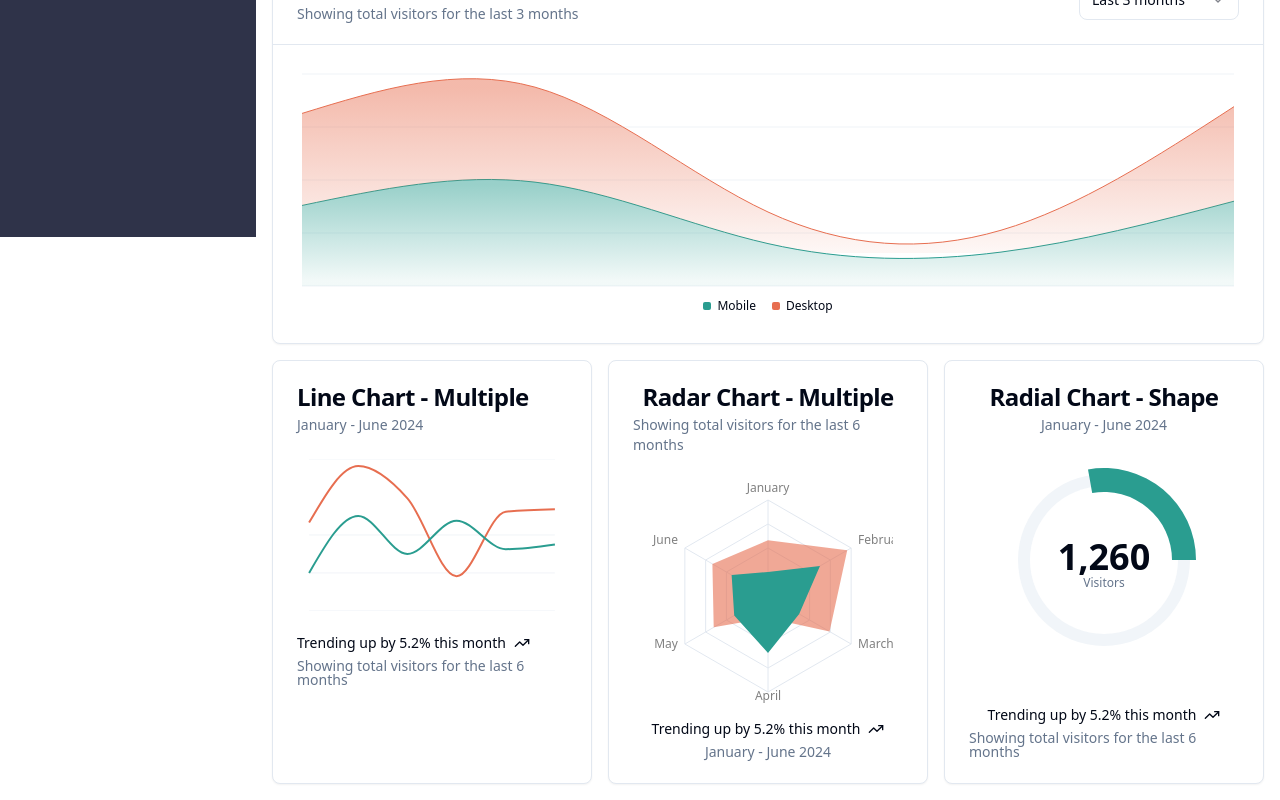
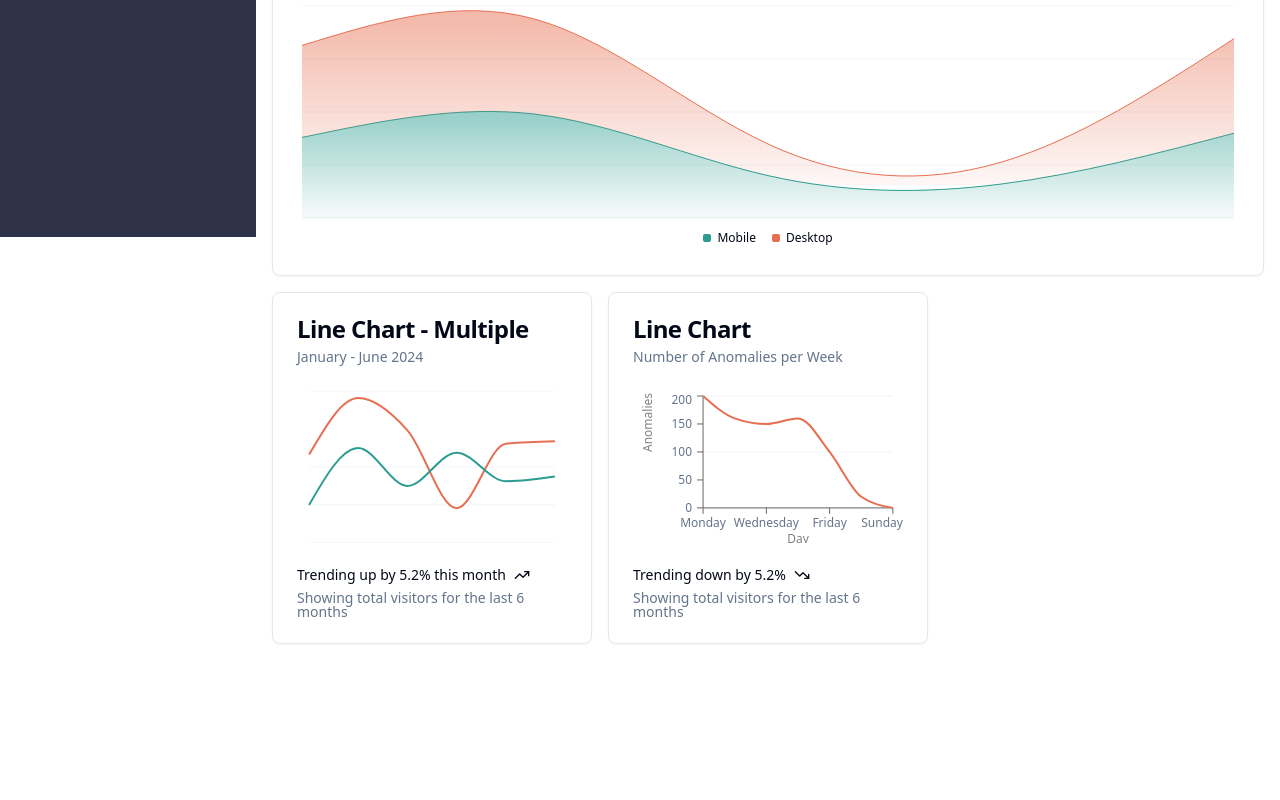
Before and after one commit to LongNgd/COS40006-G1B, a React (Vite) app in the folder frontend/: page /dashboard in a window 1280 px wide. Shown: the part 563-1363 px from the top of the page. After the commit the page ends 1223 px from the top, so only its background shows below. Built offline with nearby package versions, Linux system fonts and the light colour scheme; sample sign-in values are in the browser's storage.

Commit message:
testing dashboard

```diff
--- a/frontend/src/components/Chart/BarC.tsx
+++ b/frontend/src/components/Chart/BarC.tsx
@@ -1,4 +1,4 @@
-import { TrendingUp } from "lucide-react"
+import { } from "lucide-react"
 import { Bar, BarChart, CartesianGrid } from "recharts"
 
 import {
@@ -19,22 +19,16 @@ import {
 export const description = "A multiple bar chart"
 
 const chartData = [
-  { month: "January", desktop: 186, mobile: 80 },
-  { month: "February", desktop: 305, mobile: 200 },
-  { month: "March", desktop: 237, mobile: 120 },
-  { month: "April", desktop: 73, mobile: 190 },
-  { month: "May", desktop: 209, mobile: 130 },
-  { month: "June", desktop: 214, mobile: 140 },
+  { time_and_area: "6h-8h-Floor 1", highest_anomalies: 186},
+  { time_and_area: "7h-9h-Floor 2", highest_anomalies: 150},
+  { time_and_area: "12h-15h-Floor 3", highest_anomalies: 80},
+  { time_and_area: "20h-23h-Floor 4", highest_anomalies: 200},
 ]
 
 const chartConfig = {
-  desktop: {
-    label: "Desktop",
+  time_and_area: {
+    label: "Anomaly Peak",
     color: "hsl(var(--chart-1))",
-  },
-  mobile: {
-    label: "Mobile",
-    color: "hsl(var(--chart-2))",
   },
 } satisfies ChartConfig
 
@@ -42,8 +36,8 @@ export function BarC() {
   return (
     <Card>
       <CardHeader>
-        <CardTitle>Bar Chart - Multiple</CardTitle>
-        <CardDescription>January - June 2024</CardDescription>
+        <CardTitle>Bar Chart </CardTitle>
+        <CardDescription>Time peak in Area</CardDescription>
       </CardHeader>
       <CardContent>
         <ChartContainer config={chartConfig}>
@@ -53,18 +47,12 @@ export function BarC() {
               cursor={false}
               content={<ChartTooltipContent indicator="dashed" />}
             />
-            <Bar dataKey="desktop" fill="var(--color-desktop)" radius={4} />
-            <Bar dataKey="mobile" fill="var(--color-mobile)" radius={4} />
+            <Bar dataKey="highest_anomalies" fill="var(--color-desktop)" radius={4} />
           </BarChart>
         </ChartContainer>
       </CardContent>
-      <CardFooter className="flex-col items-start gap-2 text-sm">
-        <div className="flex gap-2 font-medium leading-none">
-          Trending up by 5.2% this month <TrendingUp className="h-4 w-4" />
-        </div>
-        <div className="leading-none text-muted-foreground">
-          Showing total visitors for the last 6 months
-        </div>
+      <CardFooter>
+
       </CardFooter>
     </Card>
   )
--- a/frontend/src/components/Chart/RadarC.tsx
+++ b/frontend/src/components/Chart/RadarC.tsx
@@ -1,7 +1,5 @@
-"use client"
-
-import { TrendingUp } from "lucide-react"
-import { PolarAngleAxis, PolarGrid, Radar, RadarChart } from "recharts"
+import { TrendingDown } from "lucide-react";
+import { CartesianGrid, Line, LineChart, XAxis, YAxis } from "recharts";
 
 import {
   Card,
@@ -10,74 +8,86 @@ import {
   CardFooter,
   CardHeader,
   CardTitle,
-} from "../ui/card"
+} from "../ui/card";
 import {
   ChartConfig,
   ChartContainer,
   ChartTooltip,
   ChartTooltipContent,
-} from "../ui/chart"
+} from "../ui/chart";
 
-export const description = "A radar chart with multiple data"
+export const description = "A smaller line chart";
 
 const chartData = [
-  { month: "January", desktop: 186, mobile: 80 },
-  { month: "February", desktop: 305, mobile: 200 },
-  { month: "March", desktop: 237, mobile: 120 },
-  { month: "April", desktop: 73, mobile: 190 },
-  { month: "May", desktop: 209, mobile: 130 },
-  { month: "June", desktop: 214, mobile: 140 },
-]
+  { day: "Monday", number_of_anomalies: 200 },
+  { day: "Tuesday", number_of_anomalies: 160 },
+  { day: "Wednesday", number_of_anomalies: 150 },
+  { day: "Thursday", number_of_anomalies: 160 },
+  { day: "Friday", number_of_anomalies: 100 },
+  { day: "Saturday", number_of_anomalies: 20 },
+  { day: "Sunday", number_of_anomalies: 0 },
+];
 
 const chartConfig = {
-  desktop: {
-    label: "Desktop",
+  number_of_anomalies: {
+    label: "Num of Anomalies",
     color: "hsl(var(--chart-1))",
   },
-  mobile: {
-    label: "Mobile",
-    color: "hsl(var(--chart-2))",
-  },
-} satisfies ChartConfig
+} satisfies ChartConfig;
 
-export function RadarC() {
+export function Line_Graph() {
   return (
     <Card>
-      <CardHeader className="items-center pb-4">
-        <CardTitle>Radar Chart - Multiple</CardTitle>
-        <CardDescription>
-          Showing total visitors for the last 6 months
-        </CardDescription>
+      <CardHeader>
+        <CardTitle>Line Chart</CardTitle>
+        <CardDescription>Number of Anomalies per Week</CardDescription>
       </CardHeader>
-      <CardContent className="pb-0">
-        <ChartContainer
-          config={chartConfig}
-          className="mx-auto aspect-square max-h-[250px]"
-        >
-          <RadarChart data={chartData}>
-            <ChartTooltip
-              cursor={false}
-              content={<ChartTooltipContent indicator="line" />}
+      <CardContent>
+        <ChartContainer config={chartConfig}>
+          <LineChart
+            width={300}  // Smaller width
+            height={200}  // Smaller height
+            data={chartData}
+            margin={{
+              top: 5,
+              bottom: 5,
+              left: 10,
+              right: 10,
+            }}
+          >
+            <CartesianGrid vertical={false} />
+            <XAxis
+              dataKey="day"
+              label={{ value: "Day", position: "insideBottom", offset: -5 }}
+              tickMargin={5}
             />
-            <PolarAngleAxis dataKey="month" />
-            <PolarGrid />
-            <Radar
-              dataKey="desktop"
-              fill="var(--color-desktop)"
-              fillOpacity={0.6}
+            <YAxis
+              label={{ value: "Anomalies", angle: -90, position: "insideLeft" }}
+              tickMargin={5}
             />
-            <Radar dataKey="mobile" fill="var(--color-mobile)" />
-          </RadarChart>
+            <ChartTooltip cursor={false} content={<ChartTooltipContent />} />
+            <Line
+              dataKey="number_of_anomalies"
+              type="monotone"
+              stroke={chartConfig.number_of_anomalies.color}
+              strokeWidth={2}
+              dot={false}
+            />
+          </LineChart>
         </ChartContainer>
       </CardContent>
-      <CardFooter className="flex-col gap-2 text-sm">
-        <div className="flex items-center gap-2 font-medium leading-none">
-          Trending up by 5.2% this month <TrendingUp className="h-4 w-4" />
-        </div>
-        <div className="flex items-center gap-2 leading-none text-muted-foreground">
-          January - June 2024
+      <CardFooter>
+        <div className="flex w-full items-start gap-2 text-sm">
+          <div className="grid gap-2">
+            <div className="flex items-center gap-2 font-medium leading-none">
+              Trending down by 5.2% <TrendingDown className="h-4 w-4" />
+            </div>
+            <div className="flex items-center gap-2 leading-none text-muted-foreground">
+              Showing total visitors for the last 6 months
+            </div>
+          </div>
         </div>
       </CardFooter>
     </Card>
-  )
+  );
 }
--- a/frontend/src/components/Pages/Dashboard.tsx
+++ b/frontend/src/components/Pages/Dashboard.tsx
@@ -2,9 +2,9 @@ import { AreaC } from "../Chart/AreaC";
 import { BarC } from "../Chart/BarC";
 import LineC from "../Chart/LineC";
 import { Line2C } from "../Chart/LineC2";
-import { PieC } from "../Chart/PieC";
-import { Pie2C } from "../Chart/PieC2";
-import { RadarC } from "../Chart/RadarC";
+// import { PieC } from "../Chart/PieC";
+// import { Pie2C } from "../Chart/PieC2";
+import { Line_Graph } from "../Chart/RadarC";
 
 const Dashboard = () => {
   return (
@@ -13,13 +13,14 @@ const Dashboard = () => {
       <div className="grid grid-cols-3 gap-4">
         <LineC />
         <BarC />
-        <PieC />
+        {/* <PieC /> */}
         <div className="col-span-3">
           <AreaC />
         </div>
         <Line2C />
-        <RadarC />
-        <Pie2C />
+        <Line_Graph />
+
+        {/* <Pie2C /> */}
       </div>
     </div>
   );
```
